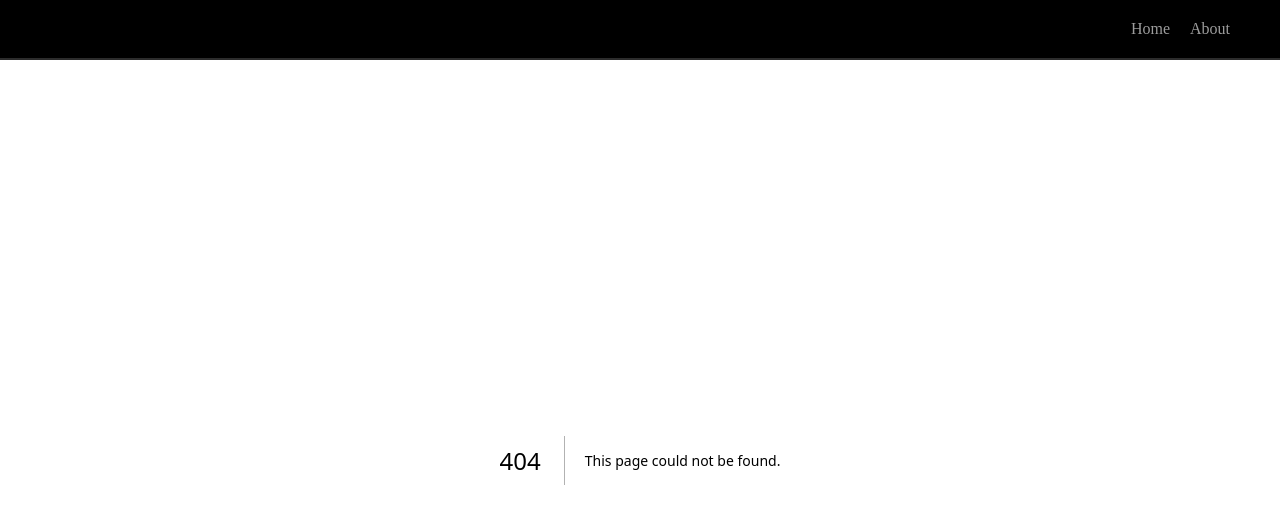
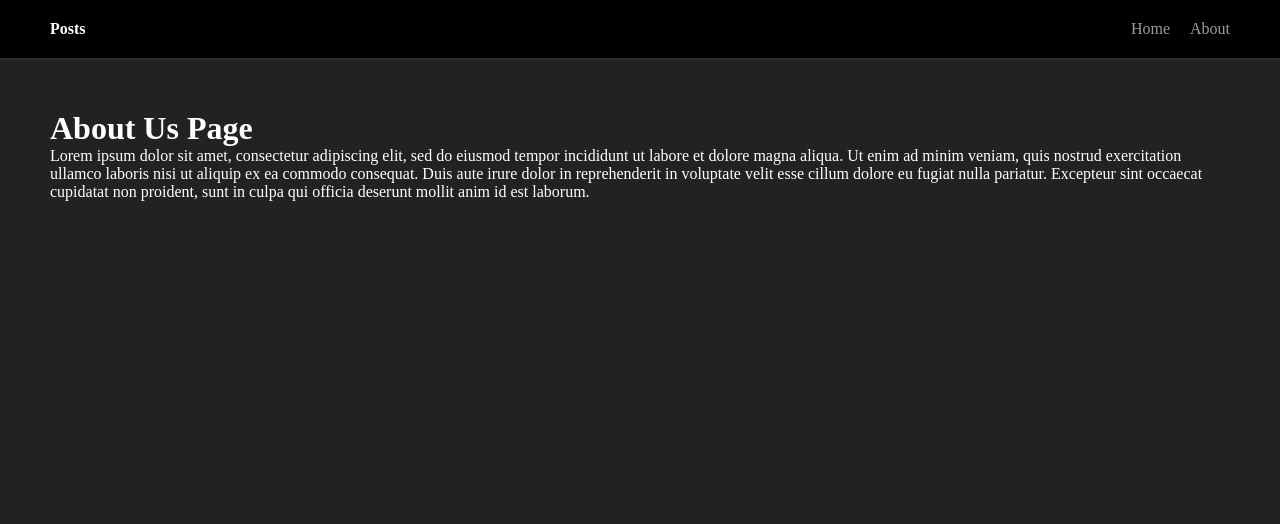
Before and after one commit to gr-sv/posts, a Next.js app: page /about in a window 1280 px wide. Before the commit this address had no page. Shown: the top 524 px of the page. Built offline with nearby package versions, Linux system fonts and the light colour scheme.

Commit message:
Add About page

```diff
--- /dev/null
+++ b/app/about/page.js
@@ -0,0 +1,15 @@
+export default function About() {
+	return (
+		<div>
+			<h1>About Us Page</h1>
+			<p>
+			Lorem ipsum dolor sit amet, consectetur adipiscing elit, sed do eiusmod
+			tempor incididunt ut labore et dolore magna aliqua. Ut enim ad minim veniam,
+			quis nostrud exercitation ullamco laboris nisi ut aliquip ex ea commodo
+			consequat. Duis aute irure dolor in reprehenderit in voluptate velit esse cillum
+			dolore eu fugiat nulla pariatur. Excepteur sint occaecat cupidatat non proident,
+			sunt in culpa qui officia deserunt mollit anim id est laborum.
+			</p>
+		</div>
+	);
+}
--- a/app/globals.css
+++ b/app/globals.css
@@ -28,3 +28,7 @@
 a:hover {
 	text-decoration: underline;
 }
+
+.container {
+	padding: 50px;
+}
--- a/app/layout.js
+++ b/app/layout.js
@@ -21,10 +21,10 @@
 export default function RootLayout({ children }) {
   return (
     <html lang="en">
-      <body className={`${geistSans.variable} ${geistMono.variable}`}>
-		<Header />
-        {children}
-      </body>
+		<body className={`${geistSans.variable} ${geistMono.variable}`}>
+			<Header />
+			<div className="container">{children}</div>
+      	</body>
     </html>
   );
 }
```
